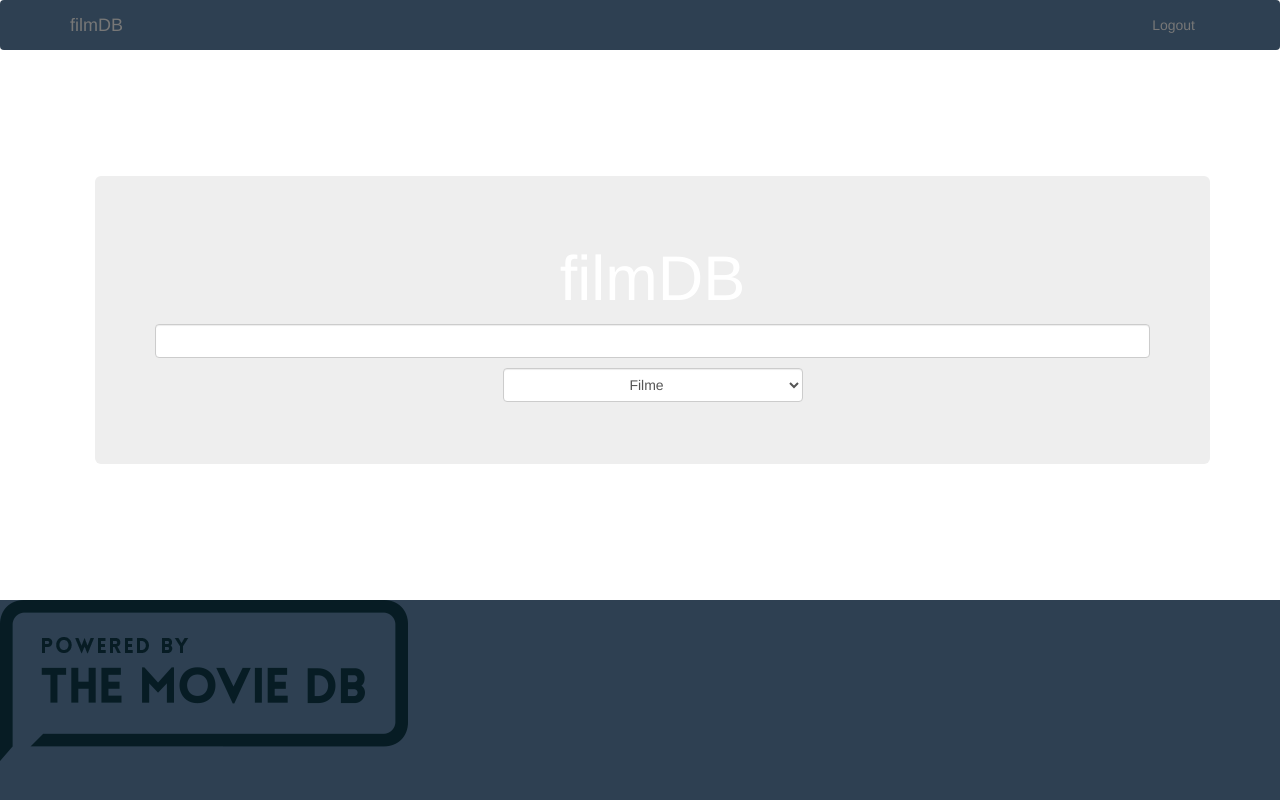
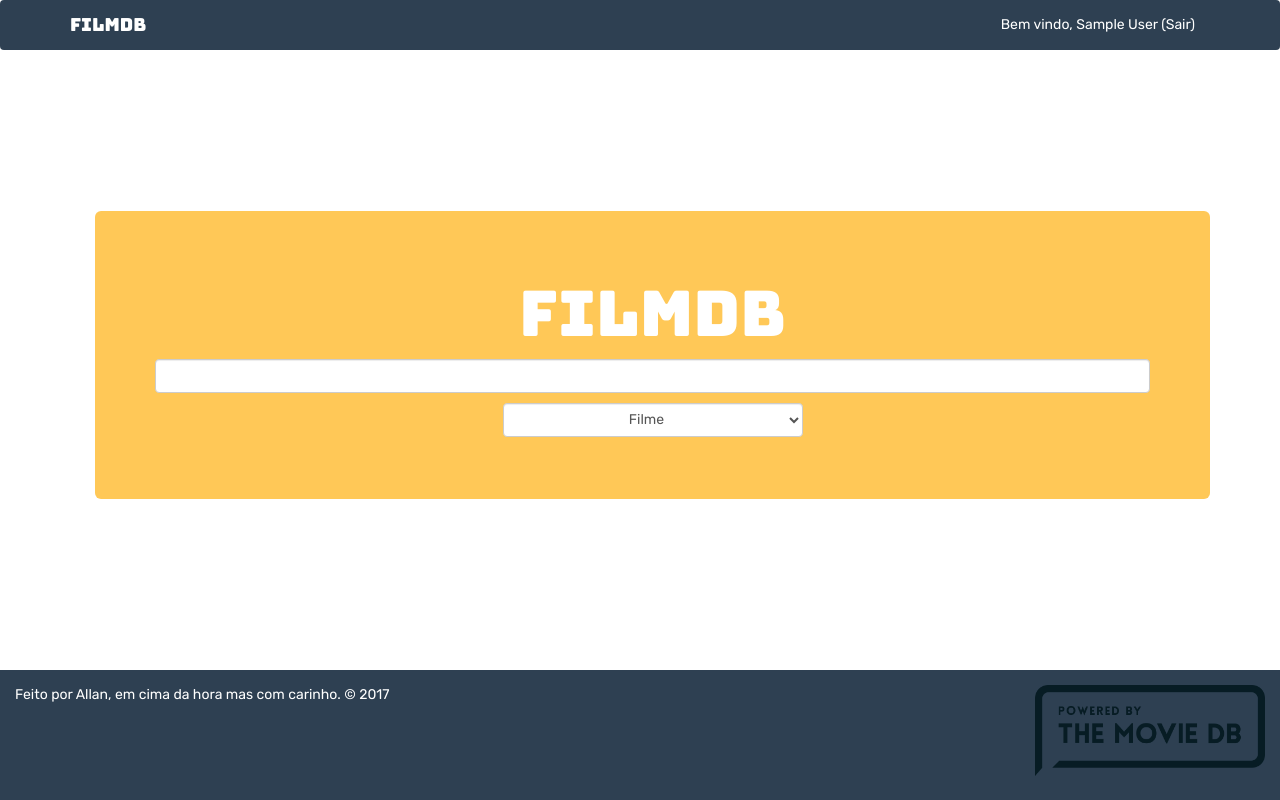
Before and after one commit to allansp9/projeto-fatec, a PHP site: page /views/index.php in a window 1280 px wide. Run offline with PHP 8.4, Linux system fonts and the light colour scheme; the visitor is signed in with stand-in values (Sample User, id 1); some libraries are stand-ins or nearby versions.

Commit message:
mudancas nas cores

```diff
--- a/css/style.css
+++ b/css/style.css
@@ -4,13 +4,26 @@ html, body {
     padding:0;
     box-sizing:border-box;
     color: white;
+    font-family: 'Rubik', sans-serif;
+
+}
+h5{
+    color:white;
 }
 
 nav.navbar-default {
     background-color: #2e4052;
     border:none;
     border-radius:none;
-    color: white;
+
+}
+.navbar-default li a{
+    color: white!important;
+}
+
+.navbar-brand {
+    font-family: 'Bungee', cursive;
+    color:white!important;
 }
 .wrapper{
     /*height:700px;*/
@@ -22,10 +35,7 @@ nav.navbar-default {
 
 div.jumbotron{
     margin-left:25px;
-}
-
-section.container{
-
+    background-color:#ffc857;
 }
 
 select#searchParam{
@@ -33,14 +43,17 @@ select#searchParam{
     width:300px;
 }
 
-h1.filmdb{
+h1{
     font-size: 60px;
+    font-family: 'Bungee', cursive;
+    color:#ffc857;
 }
 
 
 /*thumbnails*/
 #output .col-md-3 .well{
-    height:390px;
+    height:340px;
+    background-color: #2e4052;
 }
 
 #output .col-md-3 img{
@@ -49,7 +62,23 @@ h1.filmdb{
 
 .wrapper > footer{
     background-color: #2e4052;
-    height:200px;
+    height:130px;
     /*position:relative;*/
     width:100%;
 }
+
+.tmdb-logo{
+    margin: 15px 15px;
+}
+
+footer>p{
+    margin: 15px 0 0 15px;
+    float:left;
+
+
+}
+
+footer>img{
+    width:230px;
+    height:auto;
+}
--- a/includes/footer.php
+++ b/includes/footer.php
@@ -1,7 +1,7 @@
-    <footer>
-        <div class="">
-            <img src="../img/tmdb-logo.png"/>
-        </div>
+    <footer class='text-right'>
+        <p>Feito por Allan, em cima da hora mas com carinho. &copy 2017</p>
+        <img src="../img/tmdb-logo.png"/ alt='powered by themoviedb' class="tmdb-logo">
+
 
     </footer>
 </div>
--- a/includes/header.php
+++ b/includes/header.php
@@ -4,6 +4,8 @@
     <title>filmDB</title>
     <link rel="stylesheet" href="https://maxcdn.bootstrapcdn.com/bootstrap/3.3.7/css/bootstrap.min.css" integrity="sha384-BVYiiSIFeK1dGmJRAkycuHAHRg32OmUcww7on3RYdg4Va+PmSTsz/K68vbdEjh4u" crossorigin="anonymous">
     <link rel="stylesheet" href="../css/style.css" type="text/css" />
+    <link href="https://fonts.googleapis.com/css?family=Rubik" rel="stylesheet">
+    <link href="https://fonts.googleapis.com/css?family=Bungee" rel="stylesheet">
 </head>
 <body>
 <?php session_start(); ?>
@@ -17,7 +19,7 @@
         </div>
         <div id="navbar" class="collapse navbar-collapse ">
           <ul class="nav navbar-nav navbar-right">
-            <li><a href="../login/logout.php">Logout</a></li>
+            <li><a href="../login/logout.php">Bem vindo, <?= $_SESSION['name']; ?> (Sair)</a></li>
           </ul>
         </div>
       </div>
--- a/js/main.js
+++ b/js/main.js
@@ -54,11 +54,11 @@ $(document).ready(function(){
                         `;
                     }
                     else{
-                        if (coisa.profile_path === ''){
+                        if (coisa.profile_path == null){
                             poster = `<img src='../img/temp.jpg' alt='poster'/>`;
                         }
                         else {
-                            poster = `<img src='https://image.tmdb.org/t/p/w500/${coisa.poster_path}' alt='poster' />`;
+                            poster = `<img src='https://image.tmdb.org/t/p/w500/${coisa.profile_path}' alt='poster' />`;
                         }
                         output += `
                             <div class="col-md-3">
```
